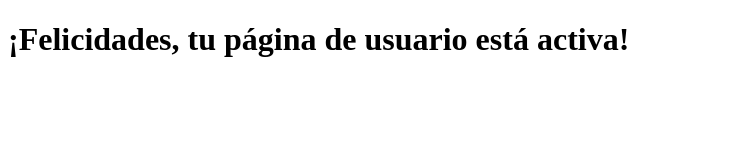
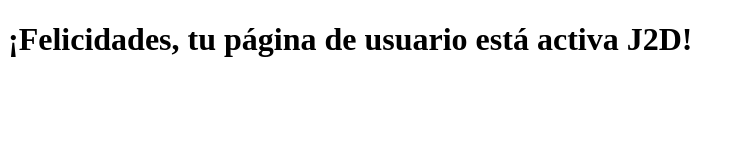
Before and after one commit to J2D-MBUE/J2D-MBUE.github.io, a plain HTML site: page index.html in a window 1280 px wide. Shown: the whole page, without its empty margins (0-743 px from the left). Drawn offline with Linux system fonts and the light colour scheme.

Commit message:
Update index.html

```diff
--- a/index.html
+++ b/index.html
@@ -4,6 +4,6 @@
     <title>Mi Primera GitHub Page</title>
 </head>
 <body>
-    <h1>¡Felicidades, tu página de usuario está activa!</h1>
+    <h1>¡Felicidades, tu página de usuario está activa J2D!</h1>
 </body>
 </html>
```
